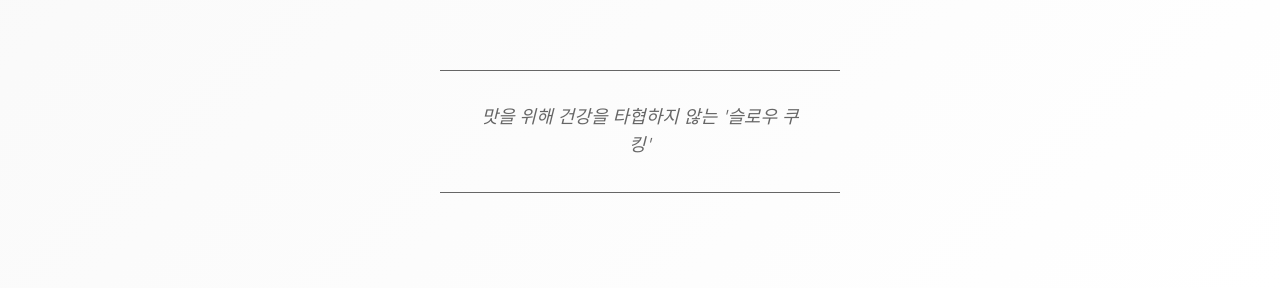
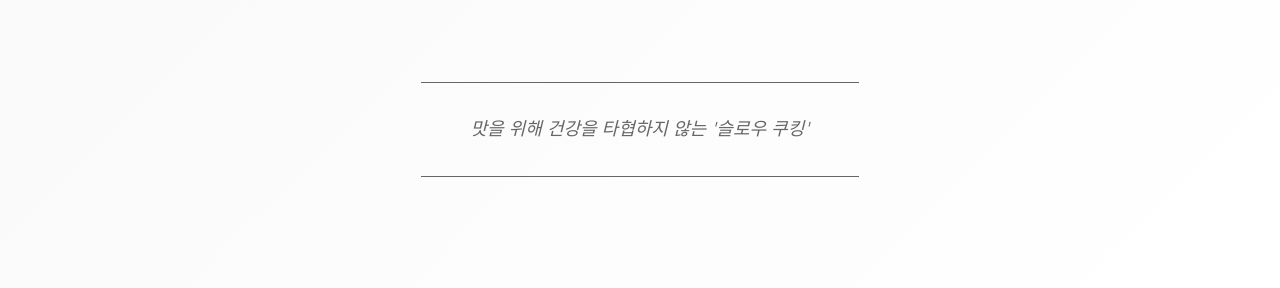
Before and after one commit to tongtongfather/pqnq-web, a plain HTML site: page index.html in a window 1280 px wide. Shown: the part 512-800 px from the top of the page. Drawn offline with nearby package versions, Linux system fonts and the light colour scheme.

Commit message:
Fix: Slow cooking text now displays in single line

```diff
--- a/index.html
+++ b/index.html
@@ -168,11 +168,14 @@
     line-height: 1.6;
     color: var(--gray-medium);
     font-style: italic;
-    max-width: 400px;
+    max-width: 600px;
     margin: 0 auto;
     padding: var(--spacing-md);
     border-top: 1px solid var(--gray-medium);
     border-bottom: 1px solid var(--gray-medium);
+    white-space: nowrap;
+    overflow: hidden;
+    text-overflow: ellipsis;
 }
 
 /* Section Styles */
```
